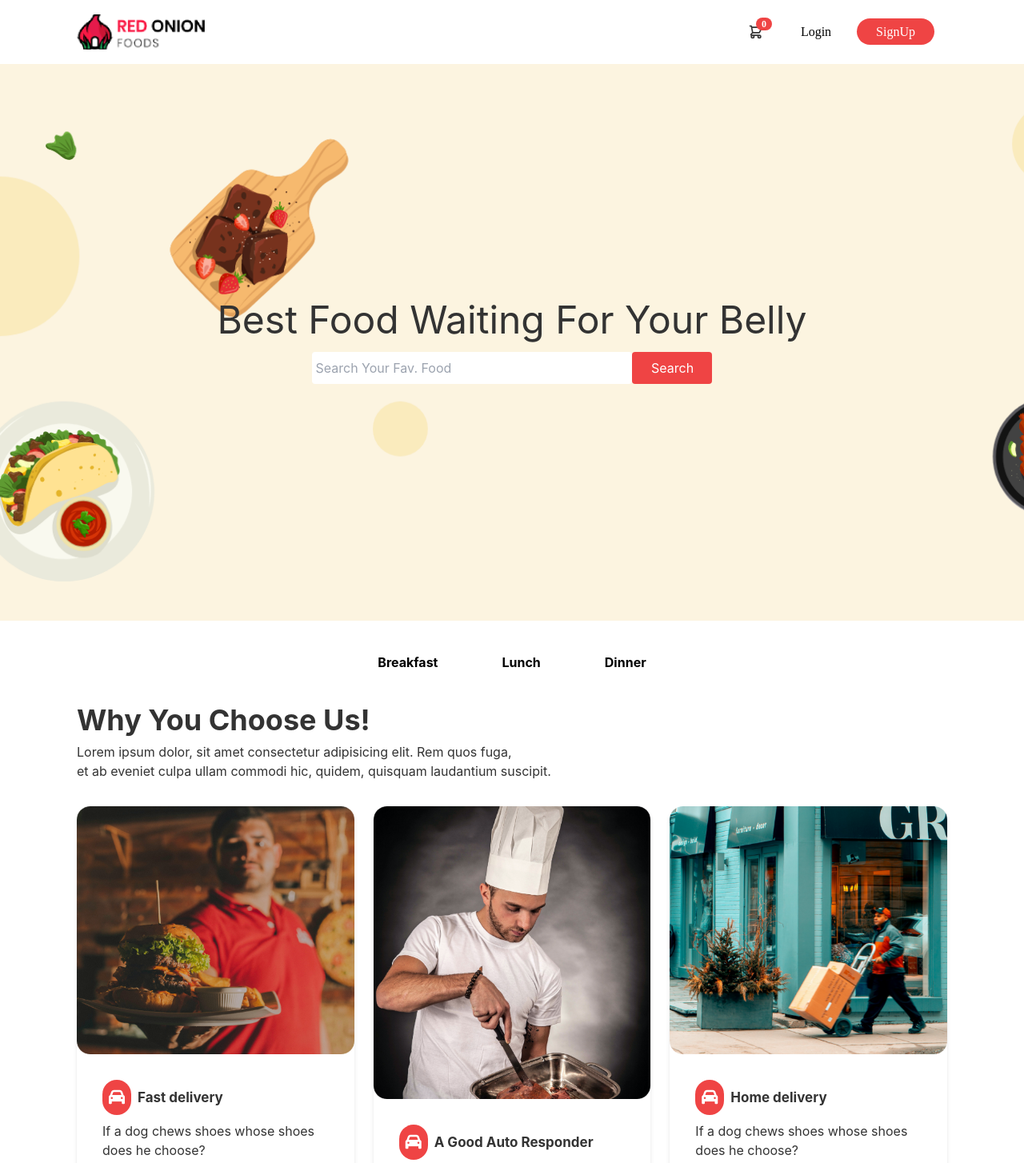
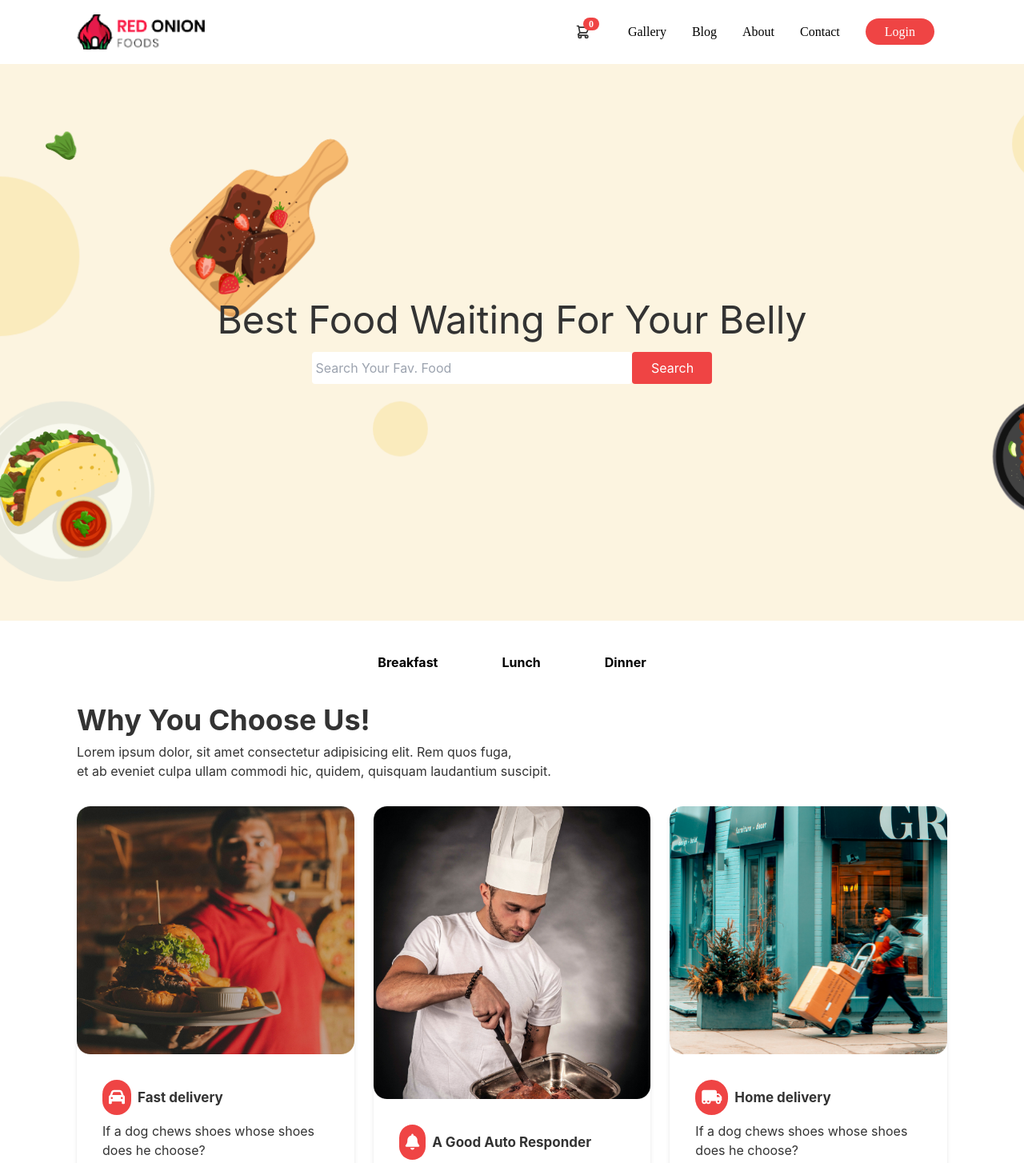
Before and after one commit to Afran-rafi/Red-Onion-Client, a React (Create React App) app: page /home in a window 1280 px wide. Shown: the top 1454 px of the page at 80% size. Built offline with nearby package versions, Linux system fonts and the light colour scheme.

Commit message:
project idea done

```diff
--- a/src/Components/Pages/WhyChoose.js
+++ b/src/Components/Pages/WhyChoose.js
@@ -21,7 +21,7 @@ const WhyChoose = () => {
                         </h2>
                         <div>
                             <p>If a dog chews shoes whose shoes does he choose?</p>
-                            <button className='text-blue-600 font-bold'>See more <i class="fa-solid fa-circle-arrow-right text-xs text-green-600"></i></button>
+                            <button className='text-blue-600 font-bold'>See more <i className="fa-solid fa-circle-arrow-right text-xs text-green-600"></i></button>
                         </div>
                     </div>
                 </div>
@@ -30,13 +30,13 @@ const WhyChoose = () => {
                     <div className="card-body">
                         <h2 className="card-title">
                             <span className='bg-primary rounded-full p-2 text-white'>
-                                <i className="fa-solid fa-car"></i>
+                                <i className="fa-solid fa-bell"></i>
                             </span>
                             <div className="font-bold text-[17px]">A Good Auto Responder</div>
                         </h2>
                         <div>
                             <p>If a dog chews shoes whose shoes does he choose?</p>
-                            <button className='text-blue-600 font-bold'>See more <i class="fa-solid fa-circle-arrow-right text-xs text-green-600"></i></button>
+                            <button className='text-blue-600 font-bold'>See more <i className="fa-solid fa-circle-arrow-right text-xs text-green-600"></i></button>
                         </div>
                     </div>
                 </div>
@@ -45,13 +45,13 @@ const WhyChoose = () => {
                     <div className="card-body">
                         <h2 className="card-title">
                             <span className='bg-primary rounded-full p-2 text-white'>
-                                <i className="fa-solid fa-car"></i>
+                                <i className="fa-solid fa-truck-moving"></i>
                             </span>
                             <div className="font-bold text-[17px]">Home delivery</div>
                         </h2>
                         <div>
                             <p>If a dog chews shoes whose shoes does he choose?</p>
-                            <button className='text-blue-600 font-bold'>See more <i class="fa-solid fa-circle-arrow-right text-xs text-green-600"></i></button>
+                            <button className='text-blue-600 font-bold'>See more <i className="fa-solid fa-circle-arrow-right text-xs text-green-600"></i></button>
                         </div>
                     </div>
                 </div>
--- a/src/Components/Shared/Footer.js
+++ b/src/Components/Shared/Footer.js
@@ -5,30 +5,30 @@ import logo from '../Images/logo.png'
 const Footer = () => {
     return (
         <div className='bg-gray-900 lg:px-24 px-4 py-8 lg:mt-16'>
-            <footer class="footer">
+            <footer className="footer">
                 <div className='text-white'>
                     <img src={logo} alt="" />
                     <p className='mt-6'>RED ONION Ltd.<br />Providing reliable tech since 2022</p>
                 </div>
                 <div className='text-white'>
-                    <span class="footer-title">Services</span>
-                    <Link to="/home" class="link link-hover">Branding</Link>
-                    <Link to="/home" class="link link-hover">Design</Link>
-                    <Link to="/home" class="link link-hover">Marketing</Link>
-                    <Link to="/home" class="link link-hover">Advertisement</Link>
+                    <span className="footer-title">Services</span>
+                    <Link to="/home" className="link link-hover">Branding</Link>
+                    <Link to="/home" className="link link-hover">Design</Link>
+                    <Link to="/home" className="link link-hover">Marketing</Link>
+                    <Link to="/home" className="link link-hover">Advertisement</Link>
                 </div>
                 <div className='text-white'>
-                    <span class="footer-title">Company</span>
-                    <Link to="/home" class="link link-hover">About us</Link>
-                    <Link to="/home" class="link link-hover">Contact</Link>
-                    <Link to="/home" class="link link-hover">Jobs</Link>
-                    <Link to="/home" class="link link-hover">Press kit</Link>
+                    <span className="footer-title">Company</span>
+                    <Link to="/home" className="link link-hover">About us</Link>
+                    <Link to="/home" className="link link-hover">Contact</Link>
+                    <Link to="/home" className="link link-hover">Jobs</Link>
+                    <Link to="/home" className="link link-hover">Press kit</Link>
                 </div>
                 <div className='text-white'>
-                    <span class="footer-title">Legal</span>
-                    <Link to="/home" class="link link-hover">Terms of use</Link>
-                    <Link to="/home" class="link link-hover">Privacy policy</Link>
-                    <Link to="/home" class="link link-hover">Cookie policy</Link>
+                    <span className="footer-title">Legal</span>
+                    <Link to="/home" className="link link-hover">Terms of use</Link>
+                    <Link to="/home" className="link link-hover">Privacy policy</Link>
+                    <Link to="/home" className="link link-hover">Cookie policy</Link>
                 </div>
             </footer>
             <div className='flex justify-center mt-8'>
--- a/src/Components/Shared/Navbar.js
+++ b/src/Components/Shared/Navbar.js
@@ -5,7 +5,11 @@ import logo from '../Images/Red Onion Logo.png';
 
 const Navbar = () => {
     let Links = [
-        // { name: "Home", link: "/home" },
+        { name: "Gallery", link: "/gallery" },
+        { name: "Blog", link: "/blog" },
+        { name: "About", link: "/about" },
+        { name: "Contact", link: "/contact" },
+        // { name: "Dashboard", link: "/dashboard" },
     ];
     let [open, setOpen] = useState(false);
     return (
@@ -18,13 +22,6 @@ const Navbar = () => {
                     <i className={`${open ? 'fa-solid fa-x' : 'fa-solid fa-bars'} text-gray-700`}></i>
                 </div>
                 <ul className={`lg:flex lg:items-center lg:pb-0 pb-8 absolute lg:static lg:z-auto z-[-1] left-0 w-full lg:w-auto lg:pl-0 pl-7 transition-all duration-500 ease-in bg-white ${open ? 'top-16 opacity-100' : 'top-[-490px] opacity-0'} lg:opacity-100`}>
-                    {
-                        Links.map(link => <li
-                            className='px-4 text-xl lg:my-0 my-5 text-black'
-                            key={link.name}>
-                            <CustomLink to={link.link}>{link.name}</CustomLink>
-                        </li>)
-                    }
                     <div className="dropdown dropdown-end px-4">
                         <label tabIndex={0} className="btn btn-ghost btn-circle">
                             <div className="indicator">
@@ -42,8 +39,15 @@ const Navbar = () => {
                             </div>
                         </div>
                     </div>
-                    <li className='px-4 text-black'><Link to='/login'>Login</Link></li>
-                    <li className="px-4 lg:mt-0 mt-4"><Link to='/signUp' className='bg-red-500 text-white rounded-3xl py-2 px-6'>SignUp</Link></li>
+
+                    {
+                        Links.map(link => <li
+                            className='px-4 lg:my-0 my-5 text-black'
+                            key={link.name}>
+                            <CustomLink to={link.link}>{link.name}</CustomLink>
+                        </li>)
+                    }
+                    <li className="px-4 lg:mt-0 mt-4"><Link to='/login' className='bg-red-500 text-white rounded-3xl py-2 px-6'>Login</Link></li>
                 </ul>
             </div>
         </div>
```
